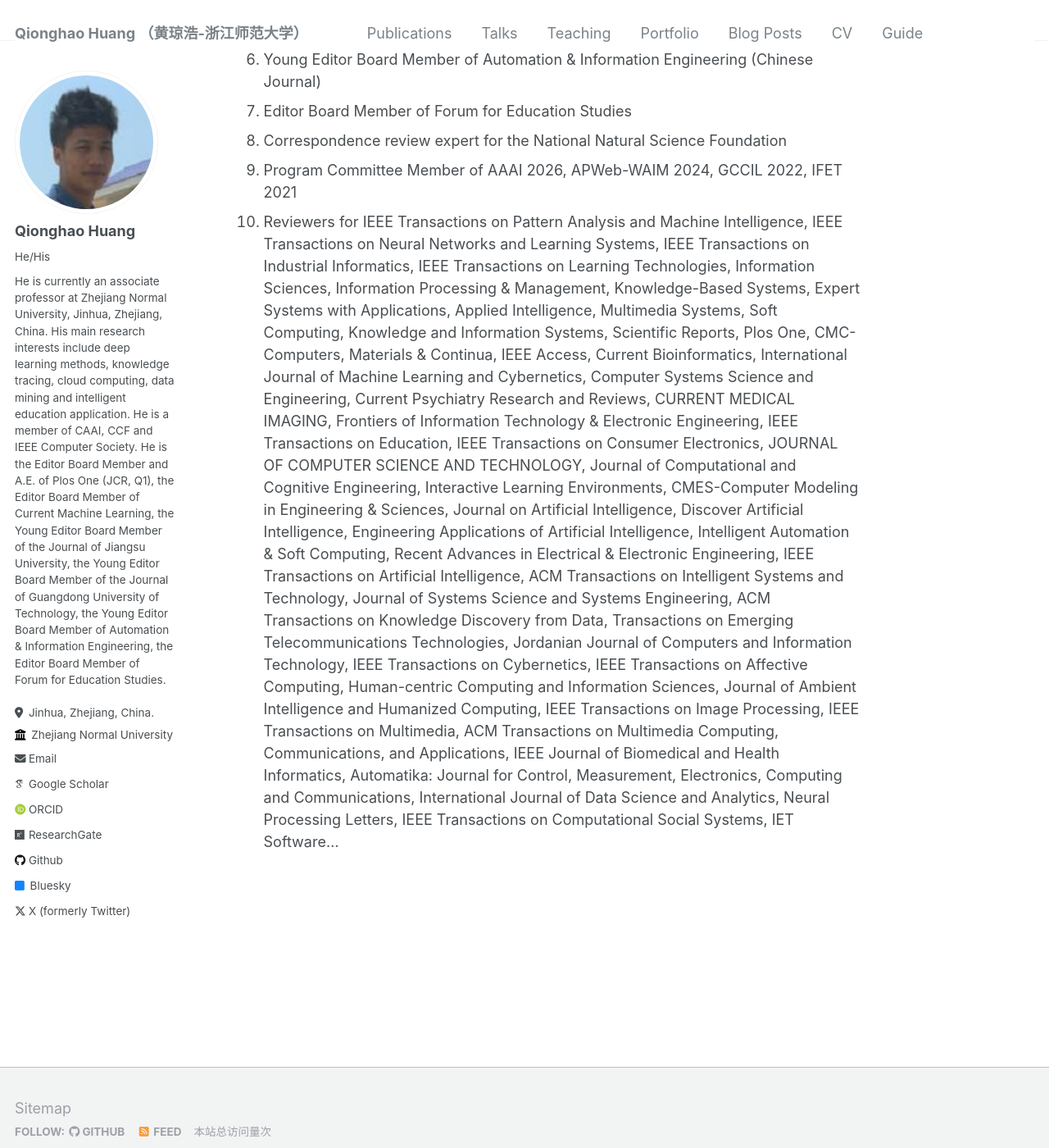
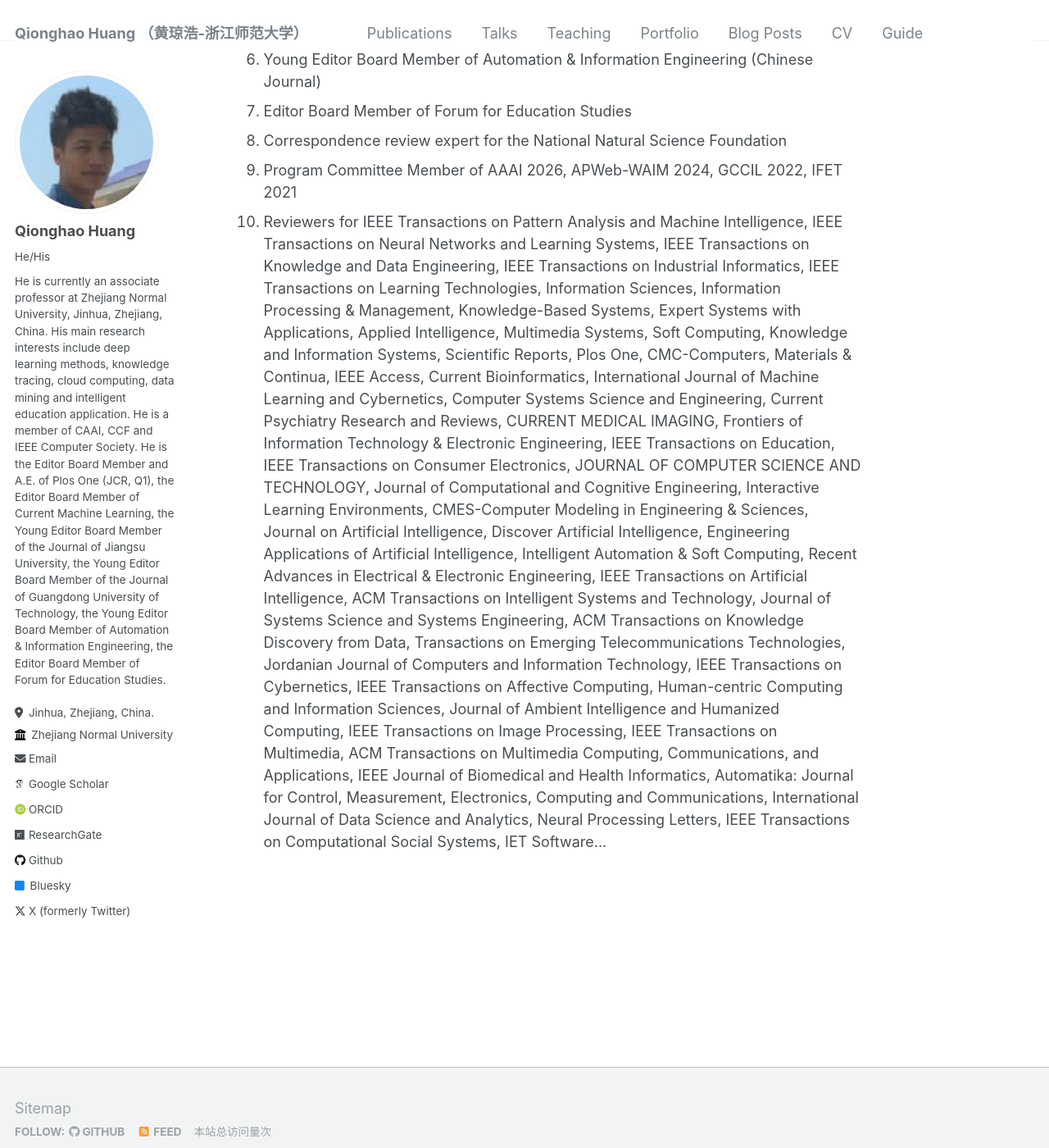
Before and after one commit to qhhuang-ai/qhhuang-ai.github.io, a Jekyll site: the page built from _pages/about.md, in a window 1280 px wide and 1400 px high, scrolled down 10243 px. Shown: the whole window at 82% size. Built offline with Jekyll 4.4.1, drawn with Linux system fonts in a browser that asks for light colours; some web fonts are replaced; a script that is not in the unit is left out; comment, search, counter and statistics services are not loaded.

Commit message:
update CV!

```diff
--- a/_pages/about.md
+++ b/_pages/about.md
@@ -106,5 +106,5 @@
 1. Editor Board Member of Forum for Education Studies
 1. Correspondence review expert for the National Natural Science Foundation
 1. Program Committee Member of AAAI 2026, APWeb-WAIM 2024, GCCIL 2022, IFET 2021
-1. Reviewers for IEEE Transactions on Pattern Analysis and Machine Intelligence, IEEE Transactions on Neural Networks and Learning Systems, IEEE Transactions on Industrial Informatics, IEEE Transactions on Learning Technologies, Information Sciences, Information Processing & Management, Knowledge-Based Systems, Expert Systems with Applications, Applied Intelligence, Multimedia Systems, Soft Computing, Knowledge and Information Systems, Scientific Reports, Plos One, CMC-Computers, Materials & Continua,  IEEE Access, Current Bioinformatics, International Journal of Machine Learning and Cybernetics, Computer Systems Science and Engineering, Current Psychiatry Research and Reviews, CURRENT MEDICAL IMAGING,  Frontiers of Information Technology & Electronic Engineering, IEEE Transactions on Education, IEEE Transactions on Consumer Electronics, JOURNAL OF COMPUTER SCIENCE AND TECHNOLOGY, Journal of Computational and Cognitive Engineering, Interactive Learning Environments, CMES-Computer Modeling in Engineering & Sciences, Journal on Artificial Intelligence, Discover Artificial Intelligence, Engineering Applications of Artificial Intelligence,
+1. Reviewers for IEEE Transactions on Pattern Analysis and Machine Intelligence, IEEE Transactions on Neural Networks and Learning Systems, IEEE Transactions on Knowledge and Data Engineering, IEEE Transactions on Industrial Informatics, IEEE Transactions on Learning Technologies, Information Sciences, Information Processing & Management, Knowledge-Based Systems, Expert Systems with Applications, Applied Intelligence, Multimedia Systems, Soft Computing, Knowledge and Information Systems, Scientific Reports, Plos One, CMC-Computers, Materials & Continua,  IEEE Access, Current Bioinformatics, International Journal of Machine Learning and Cybernetics, Computer Systems Science and Engineering, Current Psychiatry Research and Reviews, CURRENT MEDICAL IMAGING,  Frontiers of Information Technology & Electronic Engineering, IEEE Transactions on Education, IEEE Transactions on Consumer Electronics, JOURNAL OF COMPUTER SCIENCE AND TECHNOLOGY, Journal of Computational and Cognitive Engineering, Interactive Learning Environments, CMES-Computer Modeling in Engineering & Sciences, Journal on Artificial Intelligence, Discover Artificial Intelligence, Engineering Applications of Artificial Intelligence,
 Intelligent Automation & Soft Computing, Recent Advances in Electrical & Electronic Engineering, IEEE Transactions on Artificial Intelligence, ACM Transactions on Intelligent Systems and Technology, Journal of Systems Science and Systems Engineering, ACM Transactions on Knowledge  Discovery from Data, Transactions on Emerging Telecommunications Technologies, Jordanian Journal of Computers and Information Technology, IEEE Transactions on Cybernetics, IEEE Transactions on Affective Computing, Human-centric Computing and Information Sciences, Journal of Ambient Intelligence and Humanized Computing, IEEE Transactions on Image Processing, IEEE Transactions on Multimedia, ACM Transactions on Multimedia Computing, Communications, and Applications, IEEE Journal of Biomedical and Health Informatics, Automatika: Journal for Control, Measurement, Electronics, Computing and Communications, International Journal of Data Science and Analytics, Neural Processing Letters, IEEE Transactions on Computational Social Systems, IET Software...
```
